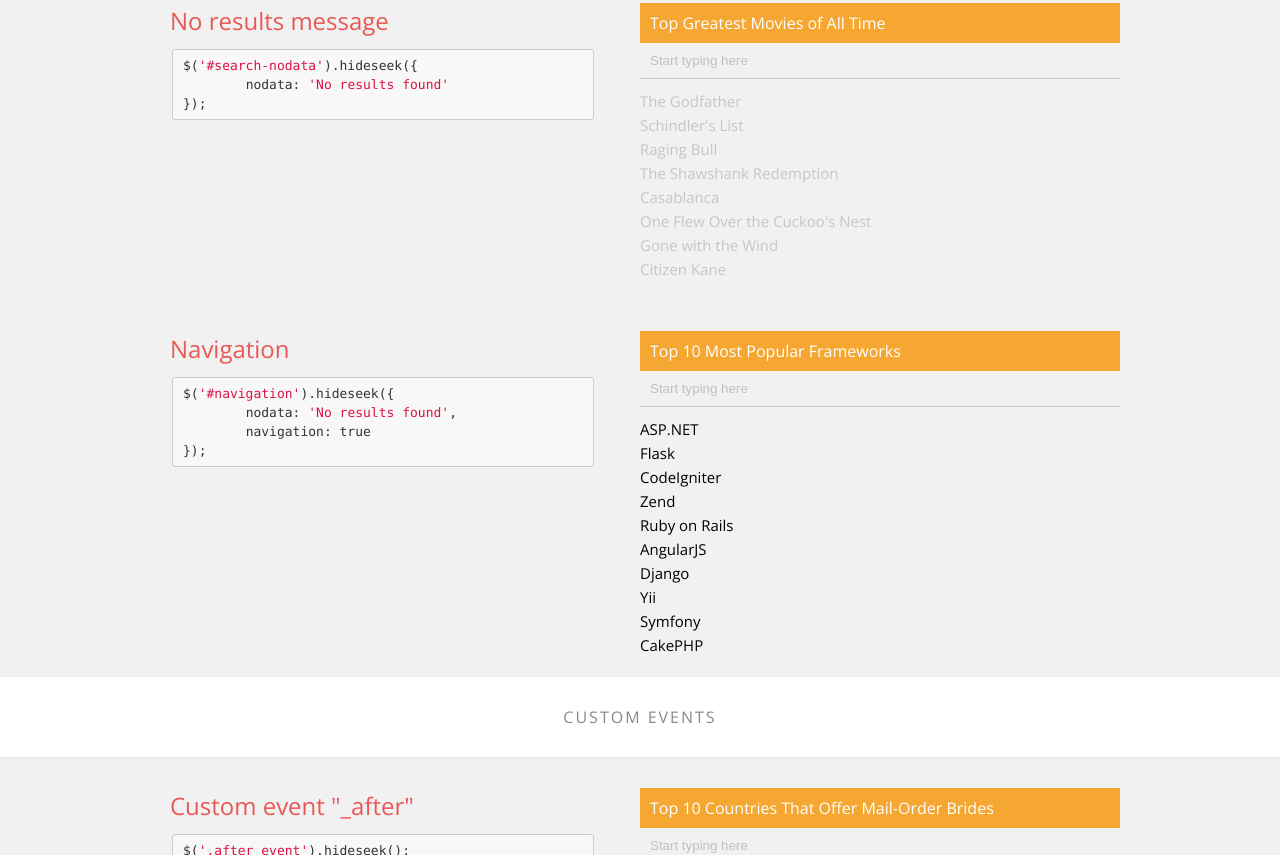
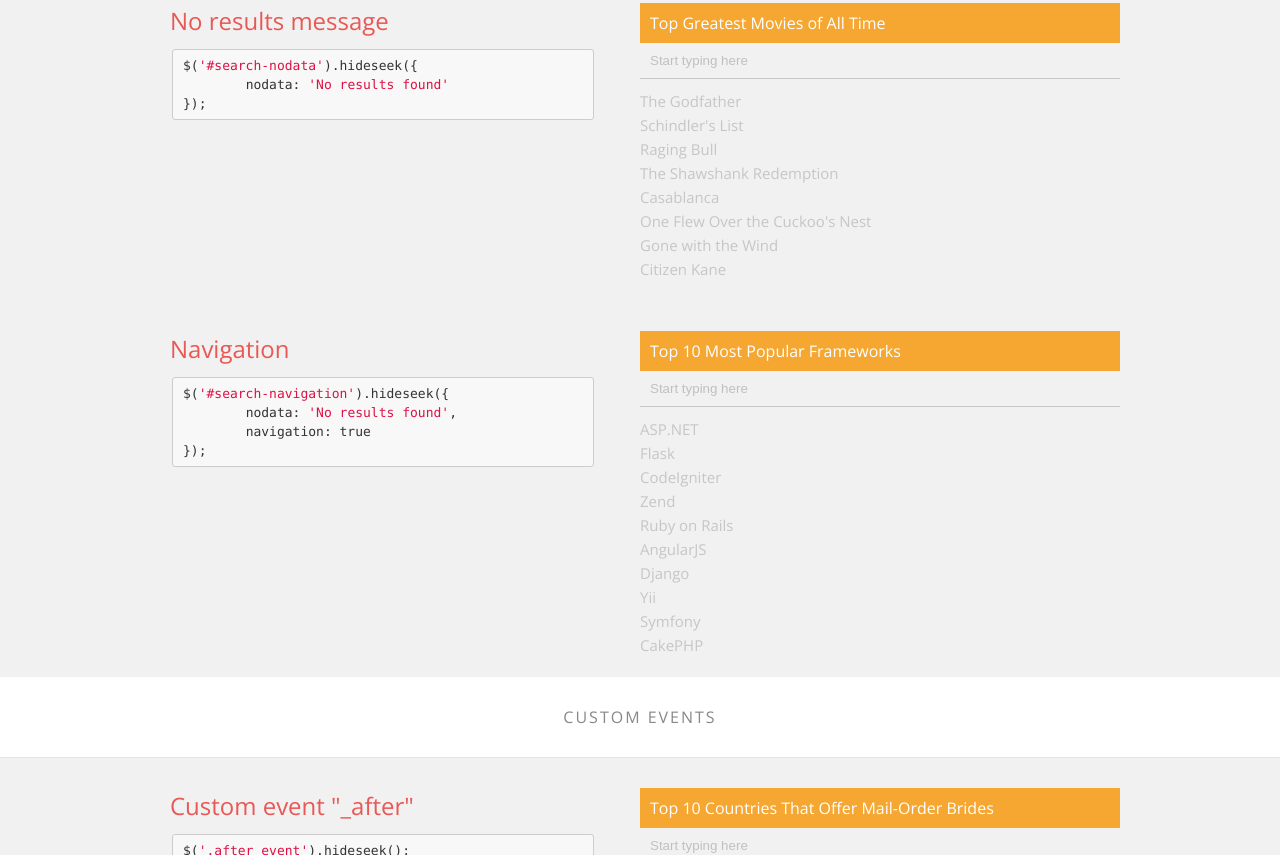
Before and after one commit to vdw/HideSeek, a plain HTML site: page index.html in a window 1280 px wide. Shown: the part 1302-2157 px from the top of the page. Drawn offline with nearby package versions, Linux system fonts and the light colour scheme.

Commit message:
Update demo page

```diff
--- a/index.html
+++ b/index.html
@@ -58,7 +58,7 @@
 			<article>
 				<h2>
 					HideSeek is simple, yet customizable jQuery plugin for live search, is compatible with IE7+, Chrome, Firefox, Safari and jQuery 1.8.1, 1.9.1, 1.10.1, 2.0.2. and
-					supports <a class="anchorLink" href="#highlight">highlighting</a>, <a class="anchorLink" href="#nodata">custom message</a>, <a class="anchorLink" href="#attribute">initialization via data attribute</a> and <a class="anchorLink" href="#custom_event">custom events</a>.</h2>
+					supports <a class="anchorLink" href="#highlight">highlighting</a>, <a class="anchorLink" href="#nodata">custom message</a>, <a class="anchorLink" href="#navigation">navigation</a>, <a class="anchorLink" href="#attribute">initialization via data attribute</a> and <a class="anchorLink" href="#custom_event">custom events</a>.</h2>
 			</article>
 		</section>
 		<h3>Demonstration</h3>
@@ -137,11 +137,11 @@ $('#search-nodata').hideseek({
 				</div>
 				<div class="clear"></div>
 			</article>
-			<article>
+			<article id="navigation">
 				<div class="column">
 				<h2>Navigation</h2>
 <pre data-language="javascript">
-$('#navigation').hideseek({
+$('#search-navigation').hideseek({
 	nodata: 'No results found',
 	navigation: true
 });
@@ -149,7 +149,7 @@ $('#navigation').hideseek({
 				</div>
 				<div class="column">
 				<label for="search">Top 10 Most Popular Frameworks</label>
-				<input id="navigation" name="search" placeholder="Start typing here" type="text" data-list=".navigation_list" data-nodata="No results found">
+				<input id="search-navigation" name="search" placeholder="Start typing here" type="text" data-list=".navigation_list" data-nodata="No results found">
 				<ul class="vertical navigation_list">
 					<li><a href="http://www.asp.net/">ASP.NET</a></li>
 					<li><a href="http://flask.pocoo.org/">Flask</a></li>
--- a/javascripts/initializers.js
+++ b/javascripts/initializers.js
@@ -13,7 +13,7 @@ $(document).ready(function() {
     nodata: 'No results found'
   });
 
-  $('#navigation').hideseek({
+  $('#search-navigation').hideseek({
     nodata: 'No results found',
     navigation: true
   });
--- a/stylesheets/styles.css
+++ b/stylesheets/styles.css
@@ -35,6 +35,10 @@ UL, LI {
 	color: #c6c6c6;
 	font-size: 15px;
 	line-height: 24px !important;
+}
+
+LI A {
+	color: inherit;
 }
 
 INPUT[type="text"] {
@@ -256,3 +260,8 @@ FOOTER {
 	position: absolute;
 	clip: rect(0 0 0 0);
 }
+
+.selected {
+	background: white;
+	padding: 2px 8px;
+}
```
